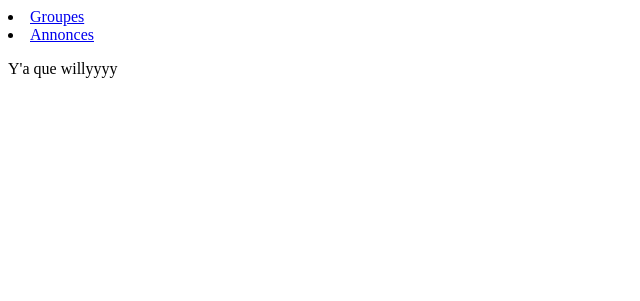
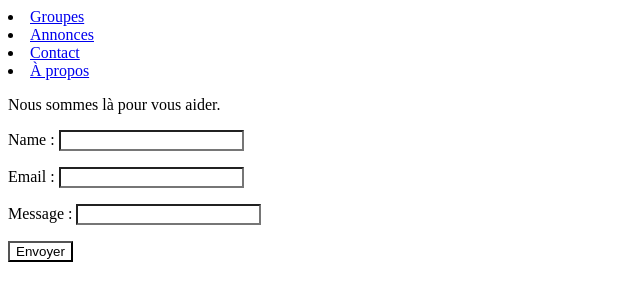
Before and after one commit to WilliamsOz/OpenClassRoom_Formation-Django, a Django app: page /contact-us/ in a window 1280 px wide. Shown: the top 301 px of the page, without its empty margins (0-640 px from the left). Run offline with Django 5.2, Linux system fonts and the light colour scheme.

Commit message:
End of a part, Save

```diff
--- /dev/null
+++ b/merchex/listings/form.py
@@ -0,0 +1,6 @@
+from django import forms
+
+class ContactUsForm(forms.Form):
+	name = forms.CharField(required=False)
+	email = forms.EmailField()
+	message = forms.CharField(max_length=1000)
--- a/merchex/listings/static/listings/style.css
+++ b/merchex/listings/static/listings/style.css
@@ -1 +1,2 @@
 * { background: rgb(255, 255, 255) }
+.errorlist { margin-bottom: -10px }
--- a/merchex/listings/templates/listings/base.html
+++ b/merchex/listings/templates/listings/base.html
@@ -11,6 +11,8 @@
 		<nav>
 			<li><a href="{% url 'band-list' %}">Groupes</a></li>
 			<li><a href="{% url 'listing-list' %}">Annonces</a></li>
+			<li><a href="{% url 'contact' %}">Contact</a></li>
+			<li><a href="{% url 'about' %}">À propos</a></li>
 		</nav>
 
 		{% block content %}{% endblock %}
--- a/merchex/listings/templates/listings/contact.html
+++ b/merchex/listings/templates/listings/contact.html
@@ -2,6 +2,12 @@
 
 {% block content %}
 
-<p>Y'a que willyyyy</p>
+<p>Nous sommes là pour vous aider.</p>
+
+<form action="" method="post" novalidate>
+{% csrf_token %}
+{{ form.as_p }}
+<input type="submit" value="Envoyer">
+</form>
 
 {% endblock %}
--- a/merchex/listings/templates/listings/listings_detail.html
+++ b/merchex/listings/templates/listings/listings_detail.html
@@ -1,5 +1,3 @@
-# listings/templates/listings/listings_detail.html
-
 {% extends 'listings/base.html' %}
 
 {% block content %}
--- a/merchex/listings/views.py
+++ b/merchex/listings/views.py
@@ -1,5 +1,7 @@
 from listings.models import Band, Listing
-from django.shortcuts import render, get_object_or_404
+from django.shortcuts import render, get_object_or_404, redirect
+from listings.form import ContactUsForm
+from django.core.mail import send_mail
 
 def	band_list(request):
 	band = Band.objects.all()
@@ -25,3 +27,27 @@ def	contact(request):
 
 def handler404(request, exception):
 	return render(request, '404.html', status=404)
+
+def email_sent(request):
+	return render(request, 'email_sent.html')
+
+def contact(request):
+	if request.method == 'POST':
+		# créer une instance de notre formulaire et le remplir avec les données POST
+		form = ContactUsForm(request.POST)
+
+		if form.is_valid():
+			send_mail(
+				subject=f'Message from {form.cleaned_data["name"] or "anonyme"} via MerchEx Contact Us form',
+				message=form.cleaned_data['message'],
+				from_email=form.cleaned_data['email'],
+				recipient_list=['admin@merchex.xyz'],)
+		return redirect('email-sent/')  # ajoutez cette instruction de retour  # ajoutez cette instruction de retour
+	# si le formulaire n'est pas valide, nous laissons l'exécution continuer jusqu'au return
+	# ci-dessous et afficher à nouveau le formulaire (avec des erreurs).
+
+	else:
+	# ceci doit être une requête GET, donc créer un formulaire vide
+		form = ContactUsForm()
+
+	return render(request, 'listings/contact.html', {'form': form})
--- a/merchex/merchex/settings.py
+++ b/merchex/merchex/settings.py
@@ -12,6 +12,8 @@ https://docs.djangoproject.com/en/5.0/ref/settings/
 
 import os
 from pathlib import Path
+
+# EMAIL_BACKEND = 'django.core.mail.backends.console.EmailBackend' Retourne la réponse dans le terminal pour simuler l'envoi d'un email.
 
 # Build paths inside the project like this: BASE_DIR / 'subdir'.
 BASE_DIR = Path(__file__).resolve().parent.parent
@@ -105,7 +107,7 @@ AUTH_PASSWORD_VALIDATORS = [
 # Internationalization
 # https://docs.djangoproject.com/en/5.0/topics/i18n/
 
-LANGUAGE_CODE = 'en-us'
+LANGUAGE_CODE = 'fr-FR'
 
 TIME_ZONE = 'UTC'
 
--- a/merchex/merchex/urls.py
+++ b/merchex/merchex/urls.py
@@ -23,9 +23,10 @@ handler404 = 'listings.views.handler404'
 urlpatterns = [
 	path('admin/', admin.site.urls),
 	path('bands/', views.band_list, name='band-list'),
-	path('bands/<int:band_id>/', views.band_detail, name='band-detail'), # ajouter ce motif sous notre autre motif de groupes
+	path('bands/<int:band_id>/', views.band_detail, name='band-detail'),
 	path('listings/', views.listing_list, name='listing-list'),
 	path('listings/<int:listing_id>/', views.listing_detail, name='listing-detail'),
-	path('about-us/', views.about),
-	path('contact-us/', views.contact),
+	path('about-us/', views.about, name='about'),
+	path('contact-us/', views.contact, name='contact'),
+	path('contact-us/email-sent/', views.email_sent),
 ]
```
Also changed, not shown: merchex/listings/templates/listings/email_sent.html (added, +7 -0 lines).
